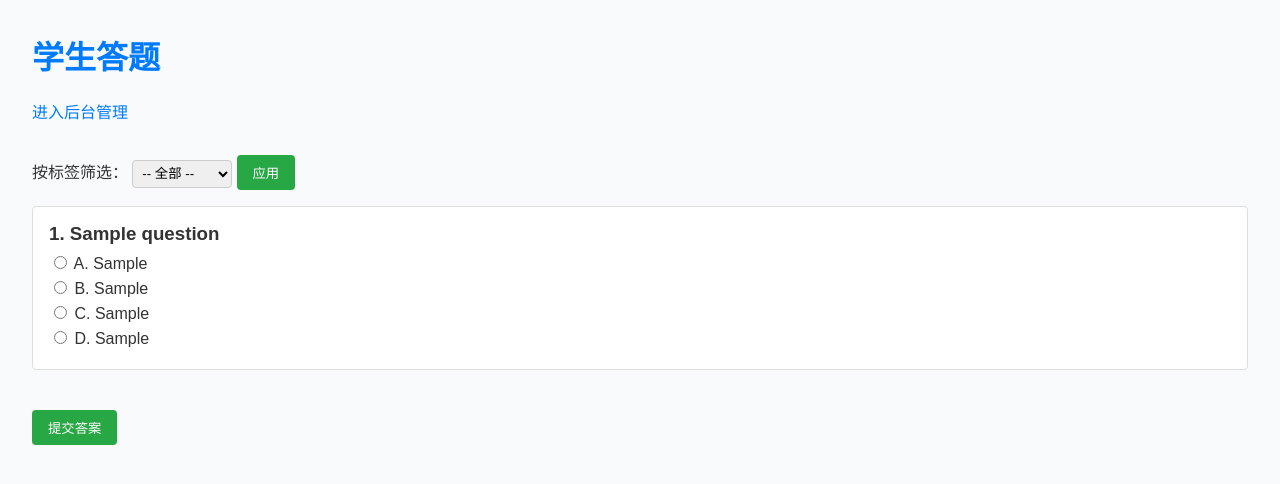
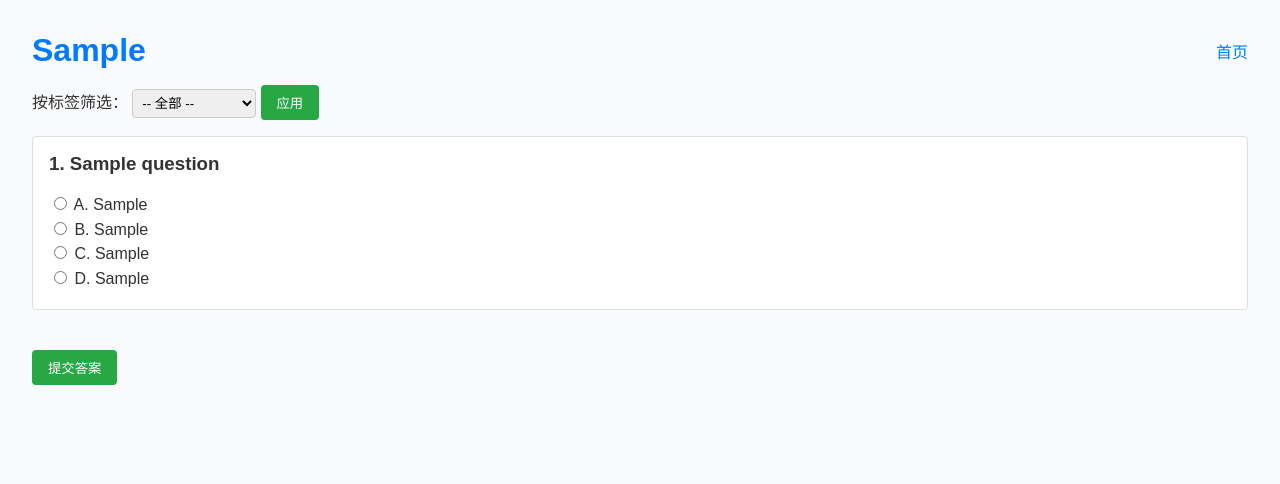
Before and after one commit to cope123/eju_app, a Flask app: template eju_app/templates/quiz.html in a window 1280 px wide. Shown: the top 484 px of the page. Run offline with Flask 3, Linux system fonts and the light colour scheme; the template is opened without the code that fills it: most values are stand-ins (such as "Sample title", 1, 10 or a date in 2020).

Commit message:
Update quiz.html

```diff
--- a/eju_app/templates/quiz.html
+++ b/eju_app/templates/quiz.html
@@ -1,54 +1,83 @@
 <!DOCTYPE html>
 <html lang="zh">
 <head>
-    <meta charset="UTF-8" />
-    <title>学生答题 - EJU 题库</title>
+<meta charset="UTF-8">
+<title>{{ selected_section if selected_section else '题目' }} - 学生答题 - EJU 题库</title>
 <style>
 body { font-family: sans-serif; margin: 2rem; background-color: #f9fafb; color: #333; }
-        h1 { color: #007bff; }
-        form { margin-top: 1rem; }
-        .question { margin-bottom: 1.5rem; padding: 1rem; background-color: #fff; border: 1px solid #ddd; border-radius: 4px; }
-        .question h3 { margin: 0 0 0.5rem 0; }
+header { display: flex; justify-content: space-between; align-items: center; }
+header h1 { color: #007bff; margin: 0; }
+header nav a { margin-left: 1rem; text-decoration: none; color: #007bff; }
+.question-card {
+  margin-bottom: 1.5rem;
+  padding: 1rem;
+  background-color: #fff;
+  border: 1px solid #ddd;
+  border-radius: 4px;
+}
+.question-card h3 { margin-top: 0; }
 .options label { display: block; margin-bottom: 0.3rem; }
-        button { margin-top: 1rem; padding: 0.5rem 1rem; background-color: #28a745; color: #fff; border: none; border-radius: 4px; cursor: pointer; }
+button {
+  margin-top: 1rem;
+  padding: 0.5rem 1rem;
+  background-color: #28a745;
+  color: #fff;
+  border: none;
+  border-radius: 4px;
+  cursor: pointer;
+}
 button:hover { background-color: #218838; }
 .filter { margin-bottom: 1rem; }
 select { padding: 0.3rem; border-radius: 4px; border: 1px solid #ccc; }
-        a { text-decoration: none; color: #007bff; }
 </style>
 </head>
 <body>
-    <h1>学生答题</h1>
-    <p><a href="{{ request.url_for('admin') }}">进入后台管理</a></p>
+<header>
+    <div><h1>{{ selected_section or '全部题目' }}</h1></div>
+    <nav>
+        <a href="{{ url_for('home') }}">首页</a>
+    </nav>
+</header>
+
 <div class="filter">
     <form method="get" action="{{ url_for('quiz') }}">
-            <label>按标签筛选：</label>
-            <select name="tag">
+        <input type="hidden" name="section" value="{{ selected_section }}">
+        <label for="tag-select">按标签筛选：</label>
+        <select name="tag" id="tag-select">
             <option value="">-- 全部 --</option>
-                {% for tag in tags %}
-                    <option value="{{ tag }}" {% if selected_tag == tag %}selected{% endif %}>{{ tag }}</option>
+            {% for parent, children in tags_hierarchy.items() %}
+                {% if children %}
+                    <optgroup label="{{ parent }}">
+                        {% for child in children %}
+                            <option value="{{ parent ~ '/' ~ child }}" {% if selected_tag == parent ~ '/' ~ child %}selected{% endif %}>{{ child }}</option>
+                        {% endfor %}
+                    </optgroup>
+                {% else %}
+                    <option value="{{ parent }}" {% if selected_tag == parent %}selected{% endif %}>{{ parent }}</option>
+                {% endif %}
             {% endfor %}
         </select>
         <button type="submit">应用</button>
     </form>
 </div>
+
+<form method="post">
     {% if questions|length == 0 %}
         <p>没有题目可供选择。</p>
     {% else %}
-        <form method="post">
         {% for q in questions %}
-                <div class="question">
+        <div class="question-card">
             <h3>{{ loop.index }}. {{ q['question'] }}</h3>
             <div class="options">
-                        <label><input type="radio" name="question-{{ q['id'] }}" value="A" required/> A. {{ q['option_a'] }}</label>
-                        <label><input type="radio" name="question-{{ q['id'] }}" value="B" required/> B. {{ q['option_b'] }}</label>
-                        <label><input type="radio" name="question-{{ q['id'] }}" value="C" required/> C. {{ q['option_c'] }}</label>
-                        <label><input type="radio" name="question-{{ q['id'] }}" value="D" required/> D. {{ q['option_d'] }}</label>
+                <label><input type="radio" name="question-{{ q['id'] }}" value="A"> A. {{ q['option_a'] }}</label>
+                <label><input type="radio" name="question-{{ q['id'] }}" value="B"> B. {{ q['option_b'] }}</label>
+                <label><input type="radio" name="question-{{ q['id'] }}" value="C"> C. {{ q['option_c'] }}</label>
+                <label><input type="radio" name="question-{{ q['id'] }}" value="D"> D. {{ q['option_d'] }}</label>
             </div>
         </div>
         {% endfor %}
         <button type="submit">提交答案</button>
+    {% endif %}
 </form>
-    {% endif %}
 </body>
 </html>
```
Lines whose indentation alone changed are shown as unchanged.
